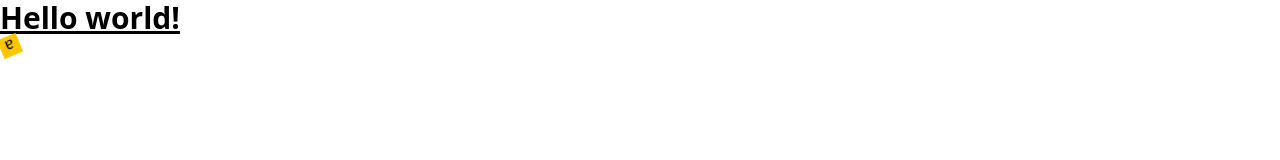
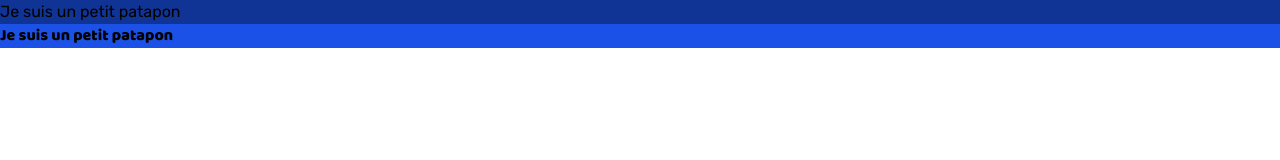
Before and after one commit to NinoVilloutreix/SAE3.03-NinoVilloutreix-DorianKhireddine, a website built with Vite: page index.html in a window 1280 px wide. Built offline with nearby package versions, Linux system fonts and the light colour scheme.

Commit message:
colors being added

```diff
--- a/index.html
+++ b/index.html
@@ -1,14 +1,40 @@
 <!DOCTYPE html>
 <html>
+
 <head>
   <meta charset="UTF-8" />
   <meta name="viewport" content="width=device-width, initial-scale=1.0" />
-
+  <!-- Fonts -->
+  <link rel="preconnect" href="https://fonts.googleapis.com">
+  <link rel="preconnect" href="https://fonts.gstatic.com" crossorigin>
+  <link href="https://fonts.googleapis.com/css2?family=Rubik:ital,wght@0,300..900;1,300..900&display=swap" rel="stylesheet">
+  <!-- Fonts -->
   <title>AA</title>
 </head>
+
 <body>
-    <h1 class="text-3xl font-bold underline">Hello world!</h1>
-    <div class="object bg-yellow-400 flex w-5 h-5 justify-center items-center">a</div>
+  <h1 class="bg-blue1 ">Je suis un petit patapon</h1>
+  <h2 class="bg-blue2 font-baloo ">Je suis un petit patapon</h2>
+  <main>
+
+  </main>
+
+
+
+
+
+
+
+
+
+
+
+
+
+
+  <!--########## SCRIPT ##########-->
   <script type="module" src="/src/main.js"></script>
+  <!--########## SCRIPT ##########-->
 </body>
+
 </html>
--- a/src/style.css
+++ b/src/style.css
@@ -1 +1,51 @@
 @import "tailwindcss";
+
+@font-face {
+    font-family: "Baloo";
+    src:
+        local("Baloo"),
+        url("/font/Baloo-Regular.ttf") format("truetype"),
+}
+
+body {
+    font-family: "Rubik";
+}
+
+/* aaa */
+@theme inline {
+    --color-blue1: var(--clr-blue1);
+    --color-blue2: var(--clr-blue2);
+    --color-blue3: var(--clr-blue3);
+
+
+    --font-baloo: var(--font);
+
+}
+
+
+@layer base {
+    :root {
+        --clr-blue1: oklch(0.3731 0.1653 264.17);
+        --clr-blue2: oklch(0.5061 0.2314 264.13);
+        --clr-blue3: oklch(0.6315 0.1624 248.37);
+
+        --clr-red1: oklch(0.5474 0.2039 26);
+        --clr-red2: oklch(0.5909 0.2047 24.54);
+        /* --clr-red3: oklch(0.6315 0.1624 248.37);
+        --clr-red4: oklch(0.6315 0.1624 248.37);
+
+        --clr-blue1: oklch(0.3731 0.1653 264.17);
+        --clr-blue2: oklch(0.5061 0.2314 264.13);
+        --clr-blue3: oklch(0.6315 0.1624 248.37);
+        --clr-blue4: oklch(0.6315 0.1624 248.37); */
+
+
+        --font: 'Baloo';
+    }
+}
+
+@layer utilities {
+    .mono {
+        font-family: var(--font);
+    }
+}
```
Also changed, not shown: public/font/Baloo-Regular.ttf (added). Lines whose indentation alone changed are shown as unchanged.
